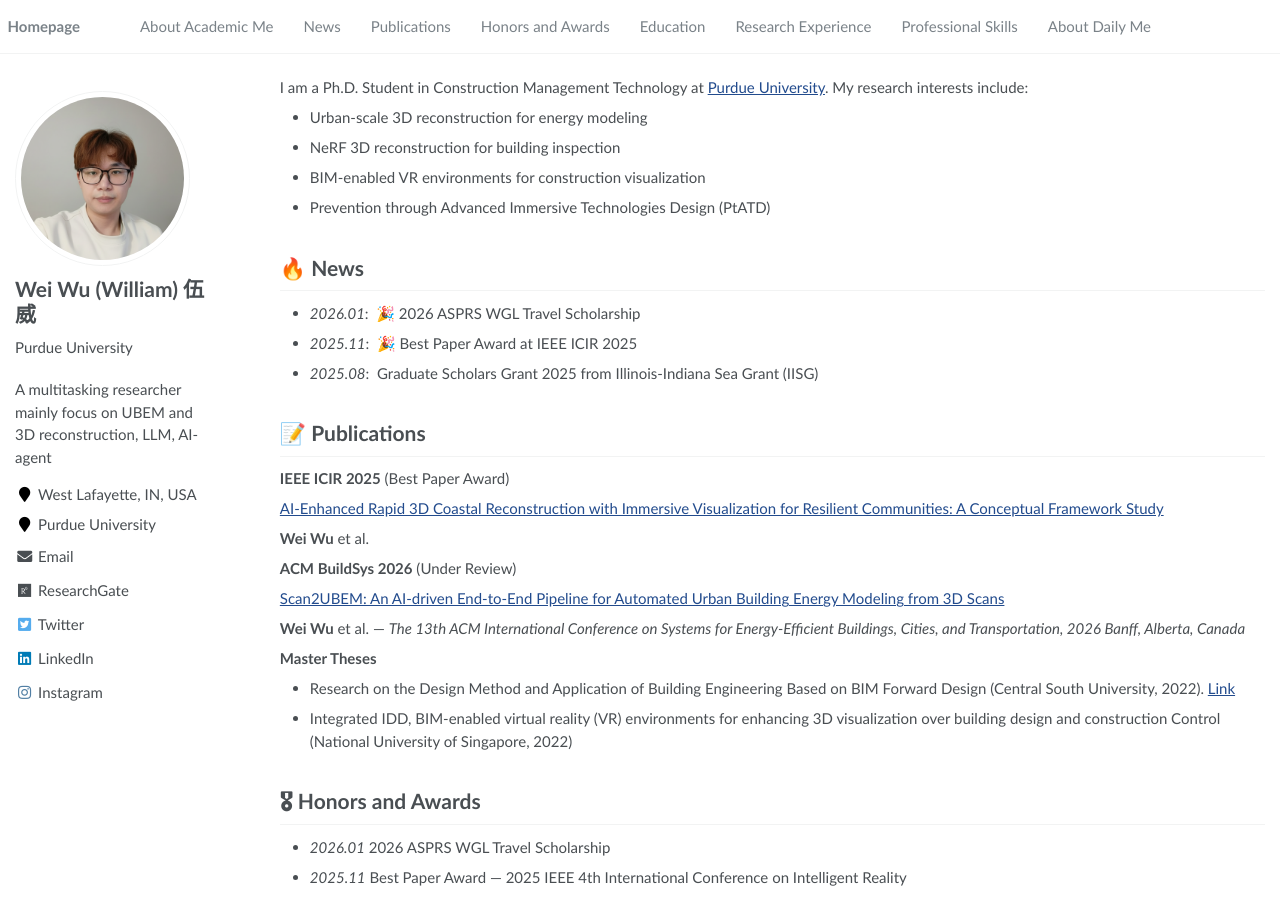
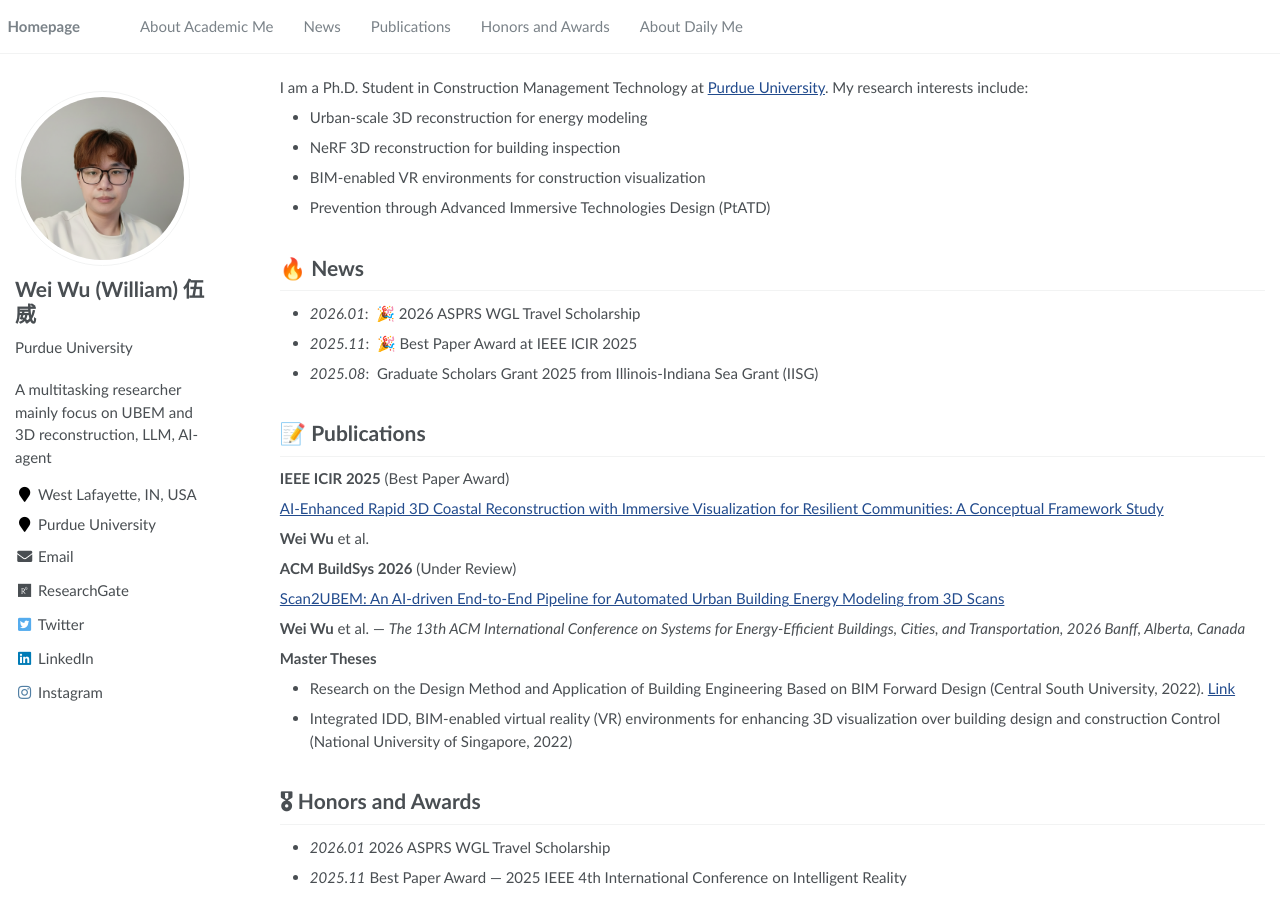
Before and after one commit to wuwei5v/weiwu.github.io, a Jekyll site: the page built from _pages/about.md, in a window 1280 px wide and 900 px high. Built offline with Jekyll 4.4.1, drawn with Linux system fonts in a browser that asks for light colours.

Commit message:
delete some navigation taps

```diff
--- a/_data/navigation.yml
+++ b/_data/navigation.yml
@@ -12,15 +12,6 @@ main:
   - title: "Honors and Awards"
     url: "/#honors-and-awards"
 
-  - title: "Education"
-    url: "/#education"
-
-  - title: "Research Experience"
-    url: "/#research-experience"
-
-  - title: "Professional Skills"
-    url: "/#professional-skills"
-
   - title: "About Daily Me"
     url: "/myself/"
     target: "_self"
```
